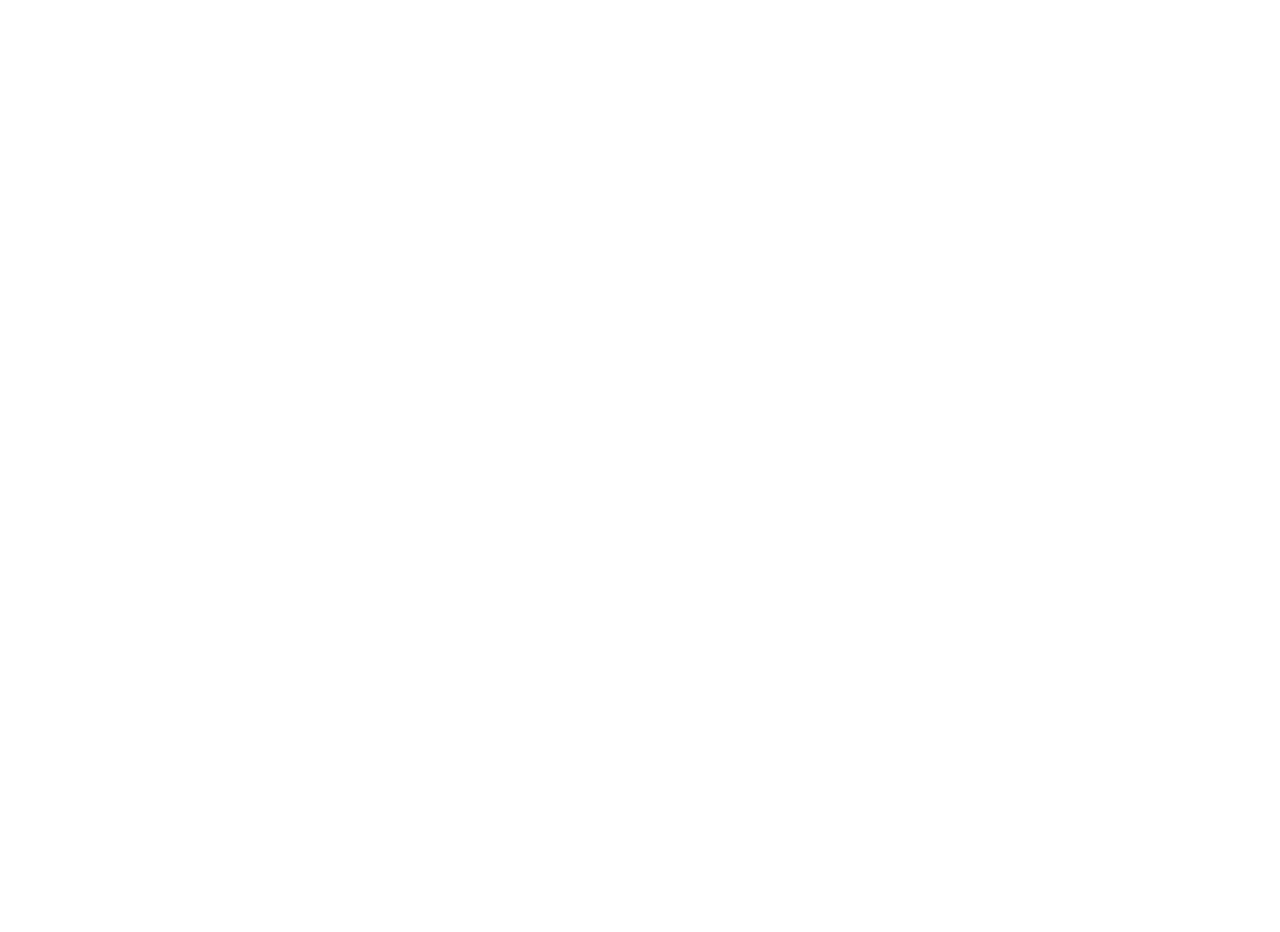
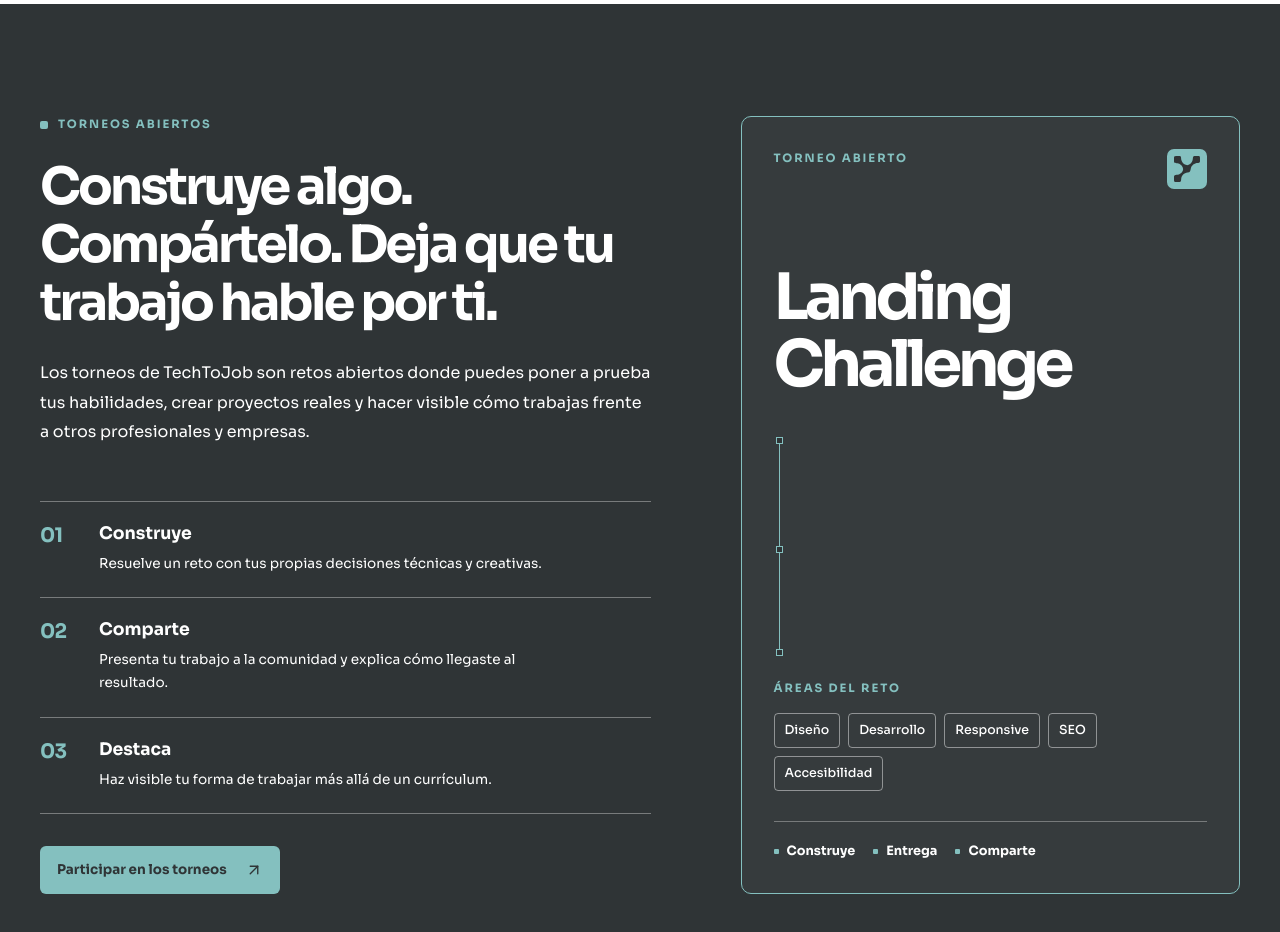
Before and after one commit to SantosLeon12/techtojob, a Next.js app: page / in a window 1280 px wide. Shown: the part 3020-3952 px from the top of the page. Before the commit the page ends 3024 px from the top, so only its background shows below. Built offline with nearby package versions, Linux system fonts and the light colour scheme.

Commit message:
feat: add tournaments showcase section

```diff
--- a/src/app/page.tsx
+++ b/src/app/page.tsx
@@ -2,6 +2,7 @@
 import HeroSection from "@/components/sections/HeroSection";
 import HowItWorksSection from "@/components/sections/HowItWorksSection";
 import TalentCompaniesSection from "@/components/sections/TalentCompaniesSection";
+import TournamentsSection from "@/components/sections/TournamentsSection";
 
 export default function Home() {
   return (
@@ -11,6 +12,7 @@
         <HeroSection />
         <HowItWorksSection />
         <TalentCompaniesSection />
+        <TournamentsSection />
       </main>
     </>
   );
--- /dev/null
+++ b/src/components/sections/TournamentsSection.module.css
@@ -0,0 +1,165 @@
+.layout { display: grid; }
+
+.eyebrow,
+.featureLabel,
+.detailsLabel {
+  font-size: 0.72rem;
+  font-weight: 700;
+  letter-spacing: 0.17em;
+  text-transform: uppercase;
+}
+
+.eyebrow { display: flex; align-items: center; gap: 10px; color: var(--brand-primary); }
+.eyebrowDot { width: 8px; height: 8px; flex: none; border-radius: 2px; background: var(--brand-primary); }
+
+.title {
+  max-width: 18ch;
+  margin-top: 25px;
+  font-size: clamp(2.15rem, 4vw, 3.5rem);
+  font-weight: 700;
+  line-height: 1.13;
+  letter-spacing: -0.058em;
+}
+
+.description {
+  max-width: 58ch;
+  margin-top: 26px;
+  color: var(--brand-white);
+  font-size: 1rem;
+  line-height: 1.85;
+}
+
+.feature {
+  display: flex;
+  min-width: 0;
+  min-height: 400px;
+  flex-direction: column;
+  margin-top: 45px;
+  padding: 24px;
+  border: 1px solid var(--brand-primary);
+  border-radius: 10px;
+  background: rgb(255 255 255 / 0.035);
+}
+
+.featureTop { display: flex; align-items: start; justify-content: space-between; gap: 16px; }
+.featureLabel { color: var(--brand-primary); line-height: 1.6; }
+.featureSymbol {
+  display: grid;
+  width: 40px;
+  height: 40px;
+  flex: none;
+  place-items: center;
+  border-radius: 7px;
+  background: var(--brand-primary);
+}
+
+.featureTitle {
+  max-width: 9ch;
+  margin-top: 54px;
+  font-size: clamp(2.65rem, 5vw, 4.7rem);
+  font-weight: 700;
+  line-height: 1.05;
+  letter-spacing: -0.07em;
+}
+
+.featureRail { display: none; }
+
+.featureDetails { margin-top: auto; padding-top: 56px; }
+.detailsLabel { color: var(--brand-primary); }
+.areas { display: flex; flex-wrap: wrap; gap: 8px; margin-top: 16px; padding: 0; list-style: none; }
+.areas li {
+  padding: 7px 10px;
+  border: 1px solid rgb(255 255 255 / 0.45);
+  border-radius: 4px;
+  color: var(--brand-white);
+  font-size: 0.78rem;
+  font-weight: 500;
+}
+
+.stages {
+  display: flex;
+  flex-wrap: wrap;
+  gap: 10px 18px;
+  margin-top: 30px;
+  padding: 20px 0 0;
+  border-top: 1px solid rgb(255 255 255 / 0.32);
+  list-style: none;
+}
+
+.stages li {
+  display: flex;
+  align-items: center;
+  gap: 8px;
+  color: var(--brand-white);
+  font-size: 0.8rem;
+  font-weight: 700;
+}
+.stages li::before { width: 5px; height: 5px; border-radius: 1px; background: var(--brand-primary); content: ""; }
+
+.process { margin-top: 50px; padding: 0; list-style: none; }
+.processStep {
+  display: grid;
+  grid-template-columns: 45px minmax(0, 1fr);
+  gap: 14px;
+  padding: 19px 0 22px;
+  border-top: 1px solid rgb(255 255 255 / 0.35);
+}
+.processStep:last-child { border-bottom: 1px solid rgb(255 255 255 / 0.35); }
+.stepNumber { color: var(--brand-primary); font-size: 1.25rem; font-weight: 700; letter-spacing: -0.04em; }
+.stepTitle { font-size: 1.08rem; font-weight: 700; line-height: 1.4; }
+.stepDescription { max-width: 45ch; margin-top: 7px; color: var(--brand-white); font-size: 0.85rem; line-height: 1.7; }
+
+.cta {
+  display: inline-flex;
+  min-height: 48px;
+  align-items: center;
+  justify-content: space-between;
+  justify-self: start;
+  gap: 18px;
+  margin-top: 36px;
+  padding: 12px 17px;
+  border-radius: 6px;
+  background: var(--brand-primary);
+  color: var(--brand-dark);
+  font-size: 0.84rem;
+  font-weight: 700;
+  transition: background-color 150ms ease;
+}
+.cta:hover { background: var(--brand-white); }
+.cta:focus-visible { outline: 2px solid var(--brand-primary); outline-offset: 4px; }
+
+@media (min-width: 1024px) {
+  .layout {
+    grid-template-columns: minmax(0, 1.1fr) minmax(0, 0.9fr);
+    grid-template-areas: "intro feature" "process feature" "cta feature";
+    column-gap: 90px;
+    align-items: start;
+  }
+  .intro { grid-area: intro; }
+  .feature { grid-area: feature; min-height: 650px; height: 100%; margin-top: 0; padding: 32px; }
+  .process { grid-area: process; margin-top: 54px; }
+  .cta { grid-area: cta; margin-top: 32px; }
+  .featureTitle { margin-top: 75px; }
+  .featureRail {
+    position: relative;
+    display: block;
+    min-height: 80px;
+    flex: 1;
+    margin: 38px 0 0 5px;
+    border-left: 1px solid var(--brand-primary);
+  }
+  .featureRail::before,
+  .featureRail::after,
+  .featureRail span {
+    position: absolute;
+    left: -4px;
+    width: 7px;
+    height: 7px;
+    border: 1px solid var(--brand-primary);
+    background: var(--brand-dark);
+  }
+  .featureRail::before { top: 0; content: ""; }
+  .featureRail::after { bottom: 0; content: ""; }
+  .featureRail span { top: 50%; }
+  .featureDetails { padding-top: 24px; }
+}
--- /dev/null
+++ b/src/components/sections/TournamentsSection.tsx
@@ -0,0 +1,78 @@
+import Image from "next/image";
+import { ArrowUpRight } from "lucide-react";
+import Container from "@/components/ui/Container";
+import { DISCORD_URL } from "@/lib/constants";
+import messages from "@/messages/es.json";
+import styles from "./TournamentsSection.module.css";
+
+export default function TournamentsSection() {
+  const { tournaments } = messages;
+
+  return (
+    <section
+      id="torneos"
+      aria-labelledby="tournaments-title"
+      className="bg-brand-dark py-20 text-brand-white sm:py-24 lg:py-28"
+    >
+      <Container>
+        <div className={styles.layout}>
+          <div className={styles.intro}>
+            <p className={styles.eyebrow}>
+              <span className={styles.eyebrowDot} aria-hidden="true" />
+              {tournaments.eyebrow}
+            </p>
+            <h2 id="tournaments-title" className={styles.title}>
+              {tournaments.title}
+            </h2>
+            <p className={styles.description}>{tournaments.description}</p>
+          </div>
+
+          <article className={styles.feature} aria-labelledby="tournament-feature-title">
+            <div className={styles.featureTop}>
+              <p className={styles.featureLabel}>{tournaments.feature.label}</p>
+              <span className={styles.featureSymbol} aria-hidden="true">
+                <Image src="/brand/symbol-positive.svg" alt="" width={26} height={26} />
+              </span>
+            </div>
+            <h3 id="tournament-feature-title" className={styles.featureTitle}>
+              {tournaments.feature.title}
+            </h3>
+            <div className={styles.featureRail} aria-hidden="true">
+              <span />
+            </div>
+            <div className={styles.featureDetails}>
+              <p className={styles.detailsLabel}>{tournaments.feature.areasLabel}</p>
+              <ul className={styles.areas}>
+                {tournaments.feature.areas.map((area) => (
+                  <li key={area}>{area}</li>
+                ))}
+              </ul>
+              <ol className={styles.stages}>
+                {tournaments.feature.stages.map((stage) => (
+                  <li key={stage}>{stage}</li>
+                ))}
+              </ol>
+            </div>
+          </article>
+
+          <ol className={styles.process}>
+            {tournaments.steps.map((step) => (
+              <li key={step.number} className={styles.processStep}>
+                <span className={styles.stepNumber}>{step.number}</span>
+                <div>
+                  <h3 className={styles.stepTitle}>{step.title}</h3>
+                  <p className={styles.stepDescription}>{step.description}</p>
+                </div>
+              </li>
+            ))}
+          </ol>
+
+          <a href={DISCORD_URL} className={styles.cta}>
+            {tournaments.cta}
+            <ArrowUpRight aria-hidden="true" size={18} strokeWidth={1.8} />
+          </a>
+        </div>
+      </Container>
+    </section>
+  );
+}
--- a/src/messages/es.json
+++ b/src/messages/es.json
@@ -113,5 +113,35 @@
       "modality": "Remoto",
       "cta": "Publicar como empresa"
     }
+  },
+  "tournaments": {
+    "eyebrow": "Torneos abiertos",
+    "title": "Construye algo. Compártelo. Deja que tu trabajo hable por ti.",
+    "description": "Los torneos de TechToJob son retos abiertos donde puedes poner a prueba tus habilidades, crear proyectos reales y hacer visible cómo trabajas frente a otros profesionales y empresas.",
+    "feature": {
+      "label": "Torneo abierto",
+      "title": "Landing Challenge",
+      "areasLabel": "Áreas del reto",
+      "areas": ["Diseño", "Desarrollo", "Responsive", "SEO", "Accesibilidad"],
+      "stages": ["Construye", "Entrega", "Comparte"]
+    },
+    "steps": [
+      {
+        "number": "01",
+        "title": "Construye",
+        "description": "Resuelve un reto con tus propias decisiones técnicas y creativas."
+      },
+      {
+        "number": "02",
+        "title": "Comparte",
+        "description": "Presenta tu trabajo a la comunidad y explica cómo llegaste al resultado."
+      },
+      {
+        "number": "03",
+        "title": "Destaca",
+        "description": "Haz visible tu forma de trabajar más allá de un currículum."
+      }
+    ],
+    "cta": "Participar en los torneos"
   }
 }
```
